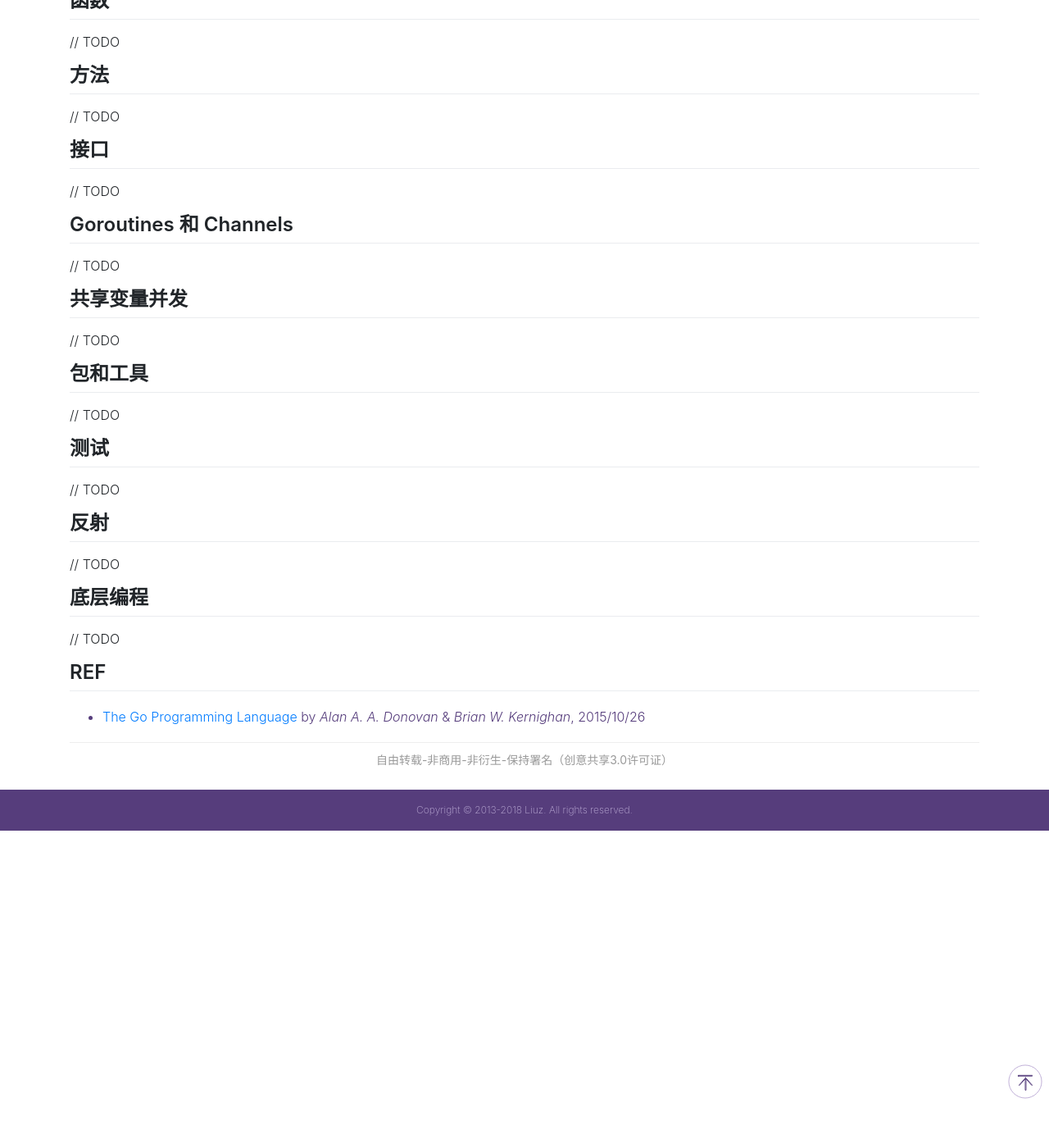
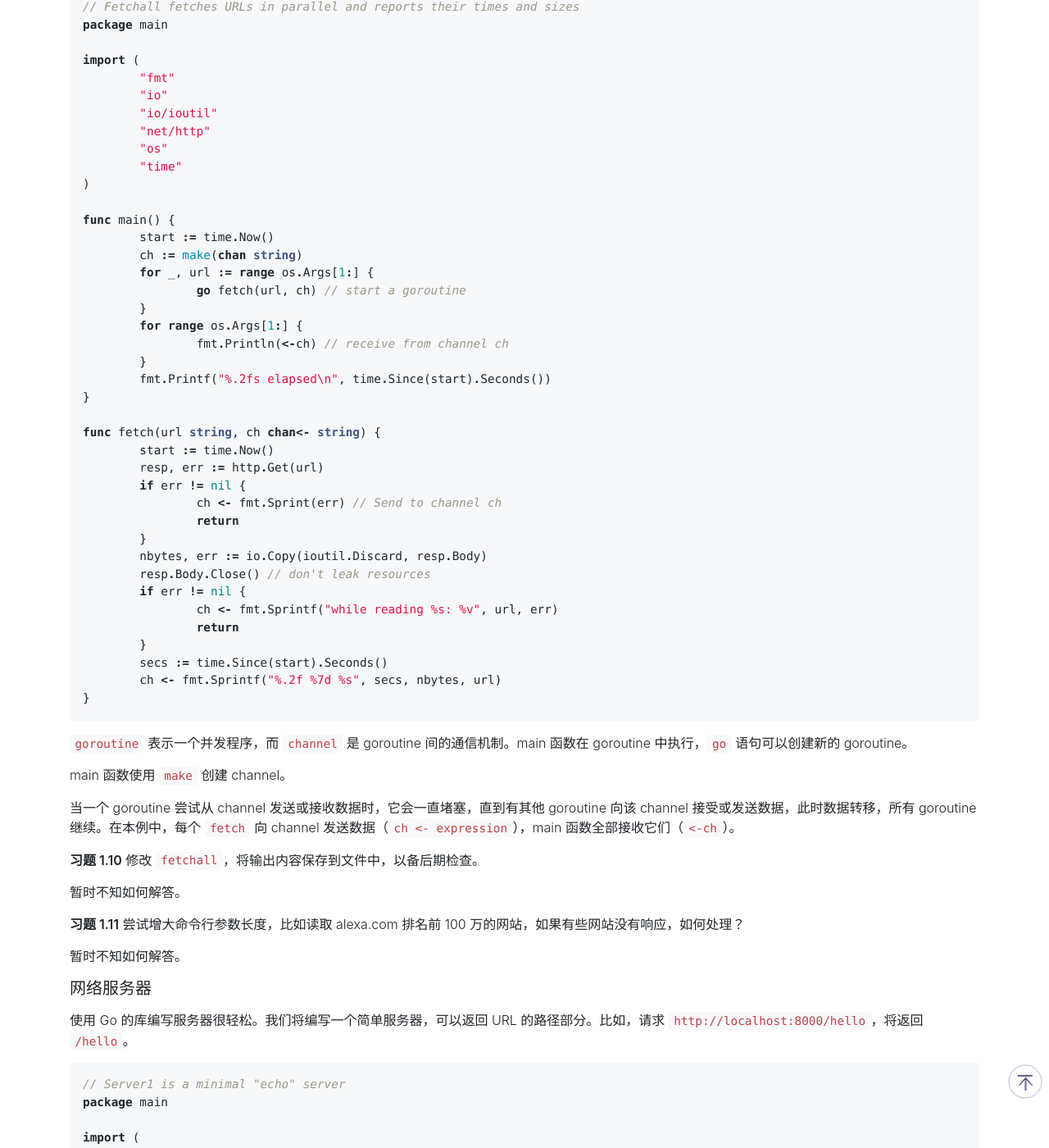
Before and after one commit to liuzhuan/liuzhuan.github.io, a Jekyll site: the page built from _posts/2017-12-14-golang-primer.md, in a window 1280 px wide and 1400 px high, scrolled down 14168 px. Shown: the whole window at 82% size. Built offline with Jekyll 4.4.1, drawn with Linux system fonts in a browser that asks for light colours; nearby versions of some CDN libraries; comment, search, counter and statistics services are not loaded; before the commit the page ends 15181 px from its top, so only the background shows below that; some of the changed text lies outside the part shown.

Commit message:
adding golang content

````diff
--- a/_posts/2017-12-14-golang-primer.md
+++ b/_posts/2017-12-14-golang-primer.md
@@ -1,6 +1,6 @@
 ---
 layout: post
-title: Golang 入门
+title: 《Go 编程语言》读书笔记
 date: 2017/12/14
 ---
 
@@ -624,6 +624,147 @@
 		return false
 	}
 	return true
+}
+```
+
+**习题 1.9** 打印 HTTP 状态码，`resp.Status` 提供。
+
+```diff
+// ...
++ fmt.Println(resp.StatusCode)
+fmt.Printf("%s", b)
+```
+
+### 并发获取 URL
+
+并发编程是 Go 编程的一个有趣而又创新的特性。这是一个很大的话题，这里只是对 Go 的主要并发机制、goroutines 和 channels 稍作介绍。
+
+下一个程序 `fetchall`，作用和 `fetch` 一样，也是读取网络数据，但是会并发同时请求。`fetchall` 会打印每个请求的时间和响应大小。
+
+```go
+// Fetchall fetches URLs in parallel and reports their times and sizes
+package main
+
+import (
+	"fmt"
+	"io"
+	"io/ioutil"
+	"net/http"
+	"os"
+	"time"
+)
+
+func main() {
+	start := time.Now()
+	ch := make(chan string)
+	for _, url := range os.Args[1:] {
+		go fetch(url, ch) // start a goroutine
+	}
+	for range os.Args[1:] {
+		fmt.Println(<-ch) // receive from channel ch
+	}
+	fmt.Printf("%.2fs elapsed\n", time.Since(start).Seconds())
+}
+
+func fetch(url string, ch chan<- string) {
+	start := time.Now()
+	resp, err := http.Get(url)
+	if err != nil {
+		ch <- fmt.Sprint(err) // Send to channel ch
+		return
+	}
+	nbytes, err := io.Copy(ioutil.Discard, resp.Body)
+	resp.Body.Close() // don't leak resources
+	if err != nil {
+		ch <- fmt.Sprintf("while reading %s: %v", url, err)
+		return
+	}
+	secs := time.Since(start).Seconds()
+	ch <- fmt.Sprintf("%.2f %7d %s", secs, nbytes, url)
+}
+```
+
+`goroutine` 表示一个并发程序，而 `channel` 是 goroutine 间的通信机制。main 函数在 goroutine 中执行，`go` 语句可以创建新的 goroutine。
+
+main 函数使用 `make` 创建 channel。
+
+当一个 goroutine 尝试从 channel 发送或接收数据时，它会一直堵塞，直到有其他 goroutine 向该 channel 接受或发送数据，此时数据转移，所有 goroutine 继续。在本例中，每个 `fetch` 向 channel 发送数据（`ch <- expression`），main 函数全部接收它们（`<-ch`）。
+
+**习题 1.10** 修改 `fetchall`，将输出内容保存到文件中，以备后期检查。
+
+暂时不知如何解答。
+
+**习题 1.11** 尝试增大命令行参数长度，比如读取 alexa.com 排名前 100 万的网站，如果有些网站没有响应，如何处理？
+
+暂时不知如何解答。
+
+### 网络服务器
+
+使用 Go 的库编写服务器很轻松。我们将编写一个简单服务器，可以返回 URL 的路径部分。比如，请求 `http://localhost:8000/hello`，将返回 `/hello`。
+
+```go
+// Server1 is a minimal "echo" server
+package main
+
+import (
+	"fmt"
+	"log"
+	"net/http"
+)
+
+func main() {
+	http.HandleFunc("/", handler) // each request calls handler
+	log.Fatal(http.ListenAndServe("localhost:8000", nil))
+}
+
+func handler(w http.ResponseWriter, r *http.Request) {
+	fmt.Fprintf(w, "URL.Path = %q\n", r.URL.Path)
+}
+```
+
+main 函数将监听函数绑定到一个路径 `/`，即监听所有路径。请求用 `http.Request` struct 表示，它包含很多字段，其中就有 `URL`。
+
+然后就可以在后台运行服务器，如果是 Linux 或 macOS，只要在命令后增加 `&` 即可。
+
+```sh
+$ go run path/to/server1.go &
+```
+
+给服务器增加功能也很简单。比如增加一个 `/count` 路由，用于统计请求次数（剔除 `/count` 请求次数）。
+
+```go
+// Server2 is a minimal "echo" and counter server
+package main
+
+import (
+	"fmt"
+	"log"
+	"net/http"
+	"sync"
+)
+
+var mu sync.Mutex
+var count int
+
+func main() {
+	http.HandleFunc("/", handler)
+	http.HandleFunc("/count", counter)
+	log.Fatal(http.ListenAndServe("localhost:8000", nil))
+}
+
+// handler echoes the Path component of the requested URL.
+func handler(w http.ResponseWriter, r *http.Request) {
+	mu.Lock()
+	count++
+	mu.Unlock()
+	fmt.Fprintf(w, "URL.Path = %q\n", r.URL.Path)
+}
+
+// counter echoes the number of calls so far
+func counter(w http.ResponseWriter, r *http.Request) {
+	mu.Lock()
+	fmt.Fprintf(w, "Count %d\n", count)
+	mu.Unlock()
 }
 ```
 
````
Also changed, not shown: other parts of _posts/2017-12-14-golang-primer.md (+1 -1 lines).
